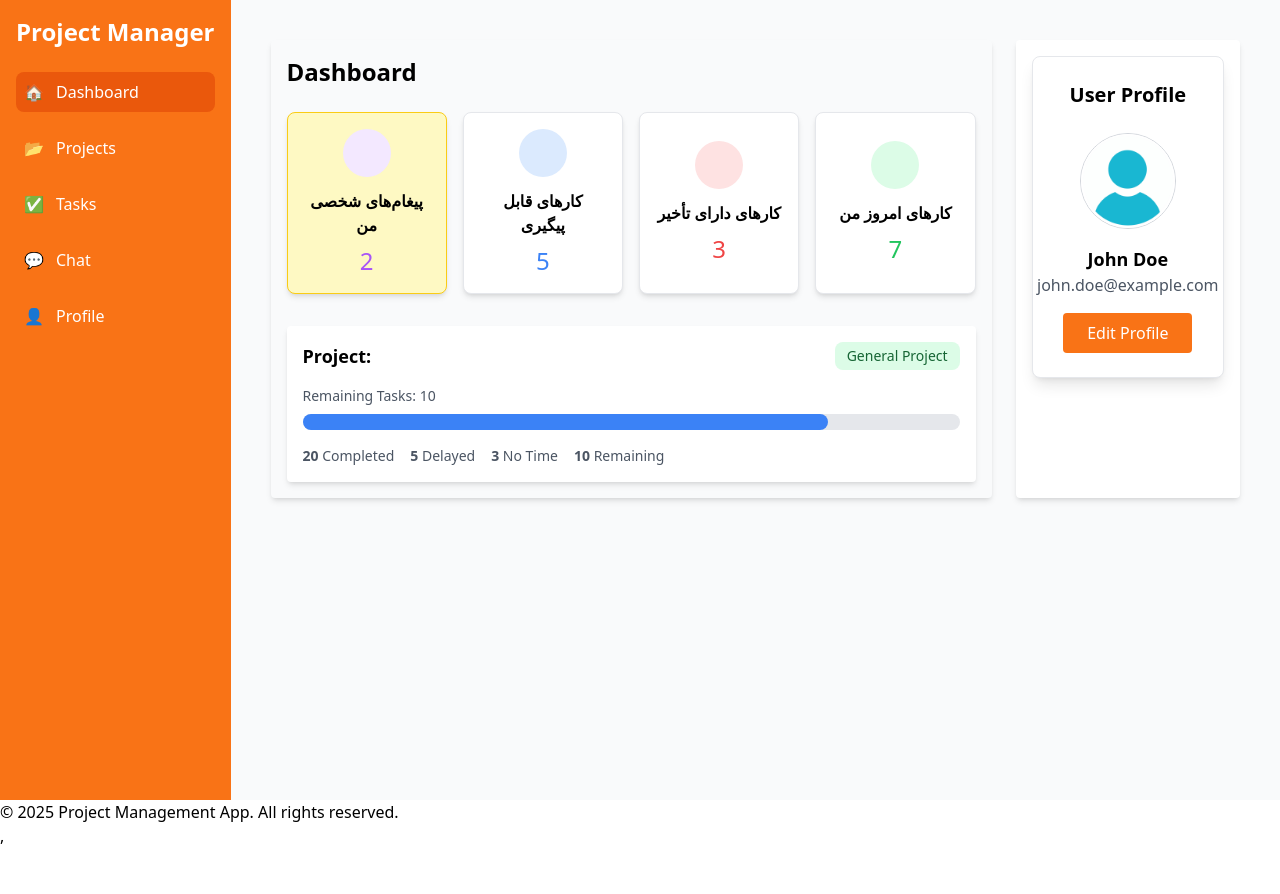
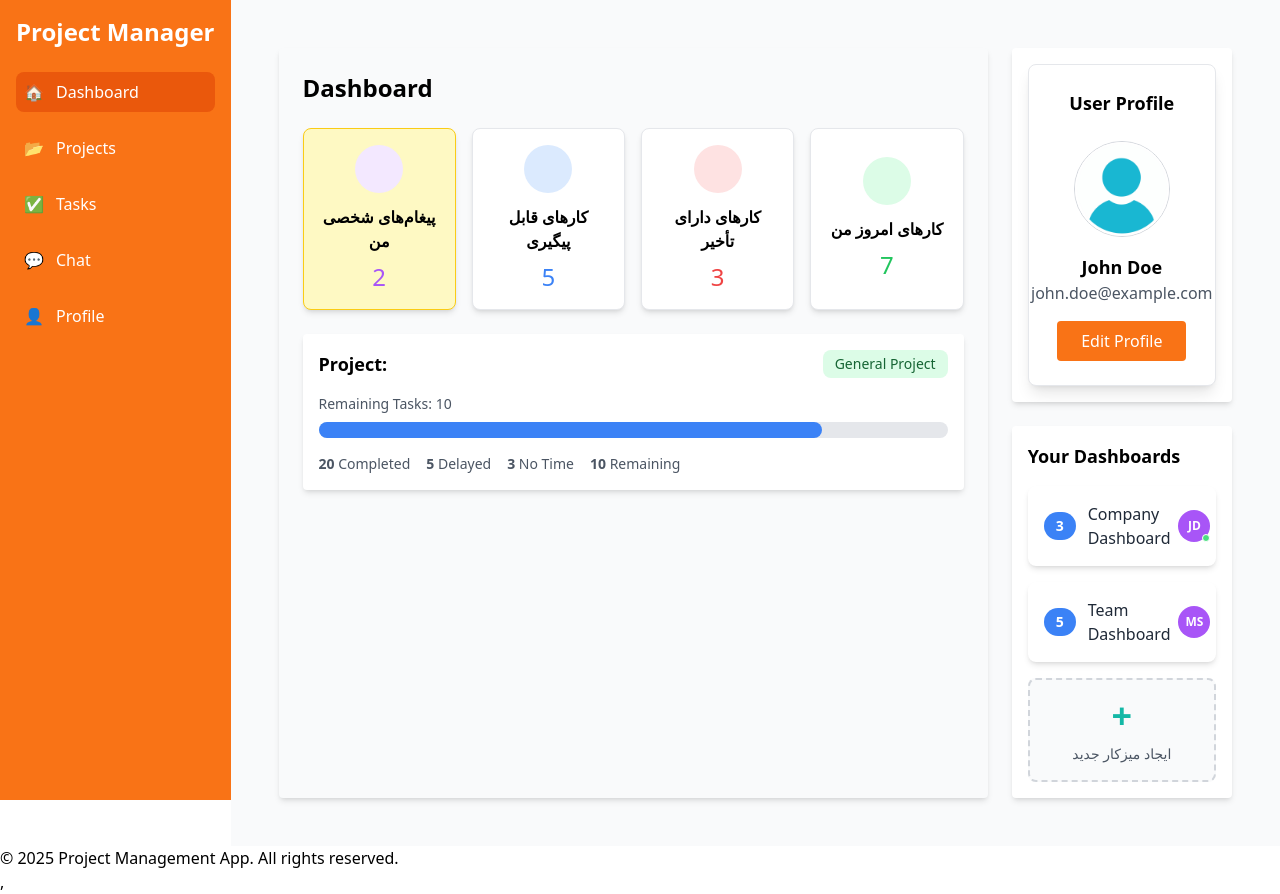
Before and after one commit to Mizito-Web/Mizito-Front, a React (Create React App) app: page /dashboard in a window 1280 px wide. Before the commit the page ends 848 px from the top, so only its background shows below. Built offline with nearby package versions, Linux system fonts and the light colour scheme.

Commit message:
added dashboardList with adding dashboard

```diff
--- /dev/null
+++ b/src/components/Dashboard/AddDashboardModal.js
@@ -0,0 +1,130 @@
+// src/components/Dashboard/AddDashboardModal.js
+import React, { useState } from 'react';
+
+const AddDashboardModal = ({ onClose, onAdd }) => {
+  const [dashboardName, setDashboardName] = useState('');
+  const [colleagues, setColleagues] = useState([]);
+  const [colleagueInput, setColleagueInput] = useState('');
+  const [error, setError] = useState('');
+
+  const handleAddColleague = () => {
+    if (colleagueInput.trim()) {
+      setColleagues([...colleagues, colleagueInput.trim()]);
+      setColleagueInput('');
+    }
+  };
+
+  const handleSubmit = (e) => {
+    e.preventDefault();
+    if (!dashboardName.trim()) {
+      setError('This field is required.');
+      return;
+    }
+    onAdd({
+      id: Date.now(), // Unique ID
+      name: dashboardName,
+      itemCount: 0, // Default to 0
+      colleagues: colleagues.map((name) => ({
+        initials: name
+          .split(' ')
+          .map((part) => part[0].toUpperCase())
+          .join(''),
+        online: false, // Default to offline
+      })),
+    });
+    onClose(); // Close the modal after adding
+  };
+
+  return (
+    <div className="fixed inset-0 bg-gray-900 bg-opacity-50 flex items-center justify-center z-50">
+      <div className="bg-white rounded-lg shadow-lg w-full max-w-md p-6">
+        <button
+          onClick={onClose}
+          className="absolute top-4 right-4 text-gray-500 hover:text-gray-700"
+        >
+          ✕
+        </button>
+        <h2 className="text-xl font-bold mb-4">ایجاد میزکار جدید</h2>
+        <p className="text-sm text-gray-600 mb-4">
+          شما در حال ایجاد یک میزکار جدید هستید.
+        </p>
+        <form onSubmit={handleSubmit}>
+          {/* Dashboard Name */}
+          <div className="mb-4">
+            <label
+              htmlFor="dashboardName"
+              className="block text-sm font-medium text-gray-700"
+            >
+              نام شرکت و یا تیم
+            </label>
+            <input
+              type="text"
+              id="dashboardName"
+              value={dashboardName}
+              onChange={(e) => setDashboardName(e.target.value)}
+              className={`w-full p-3 border ${
+                error ? 'border-red-500' : 'border-gray-300'
+              } rounded`}
+              placeholder="Enter dashboard name"
+            />
+            {error && (
+              <p className="text-red-500 text-sm mt-2">این فیلد الزامی است.</p>
+            )}
+          </div>
+
+          {/* Add Colleagues */}
+          <div className="mb-4">
+            <label className="block text-sm font-medium text-gray-700 mb-2">
+              همکاران خود را به میزکار جدید دعوت نمایید:
+            </label>
+            <div className="flex items-center mb-2">
+              <input
+                type="text"
+                value={colleagueInput}
+                onChange={(e) => setColleagueInput(e.target.value)}
+                className="w-full p-3 border border-gray-300 rounded"
+                placeholder="Enter colleague name"
+              />
+              <button
+                type="button"
+                onClick={handleAddColleague}
+                className="ml-2 bg-blue-500 text-white px-4 py-2 rounded"
+              >
+                +
+              </button>
+            </div>
+            <div className="flex flex-wrap space-x-2">
+              {colleagues.map((colleague, index) => (
+                <span
+                  key={index}
+                  className="bg-gray-100 text-gray-700 px-3 py-1 rounded-full text-sm"
+                >
+                  {colleague}
+                </span>
+              ))}
+            </div>
+          </div>
+
+          {/* Submit Button */}
+          <div className="flex justify-end">
+            <button
+              type="button"
+              onClick={onClose}
+              className="text-gray-600 px-4 py-2"
+            >
+              انصراف
+            </button>
+            <button
+              type="submit"
+              className="ml-2 bg-blue-500 text-white px-4 py-2 rounded"
+            >
+              ایجاد میزکار جدید
+            </button>
+          </div>
+        </form>
+      </div>
+    </div>
+  );
+};
+
+export default AddDashboardModal;
--- /dev/null
+++ b/src/components/Dashboard/AddNewDashboardCard.js
@@ -0,0 +1,16 @@
+// src/components/Dashboard/AddNewDashboardCard.js
+import React from 'react';
+
+const AddNewDashboardCard = ({ onAdd }) => {
+  return (
+    <div
+      className="bg-gray-50 border-dashed border-2 border-gray-300 rounded-lg p-4 flex flex-col items-center justify-center cursor-pointer hover:bg-gray-100"
+      onClick={onAdd}
+    >
+      <span className="text-4xl text-teal-500 font-bold">+</span>
+      <p className="text-gray-600 text-sm mt-2">ایجاد میزکار جدید</p>
+    </div>
+  );
+};
+
+export default AddNewDashboardCard;
--- /dev/null
+++ b/src/components/Dashboard/DashboardCard.js
@@ -0,0 +1,38 @@
+// src/components/Dashboard/DashboardCard.js
+import React from 'react';
+
+const DashboardCard = ({ dashboard, onSelect }) => {
+  return (
+    <div
+      className="bg-white rounded-lg shadow-md p-4 flex justify-between items-center cursor-pointer hover:bg-gray-100"
+      onClick={() => onSelect(dashboard.id)}
+    >
+      {/* Left Side: Badge and Name */}
+      <div>
+        <div className="flex items-center">
+          <span className="bg-blue-500 text-white text-sm font-bold rounded-full px-3 py-1 mr-3">
+            {dashboard.itemCount}
+          </span>
+          <h3 className="text-gray-800 font-medium">{dashboard.name}</h3>
+        </div>
+      </div>
+
+      {/* Right Side: Colleague's Avatar */}
+      <div className="flex items-center">
+        {dashboard.colleagues.map((colleague, index) => (
+          <div
+            key={index}
+            className="w-8 h-8 rounded-full bg-purple-500 text-white text-xs font-bold flex items-center justify-center ml-2 relative"
+          >
+            {colleague.initials}
+            {colleague.online && (
+              <span className="absolute bottom-0 right-0 w-2 h-2 bg-green-400 rounded-full border border-white"></span>
+            )}
+          </div>
+        ))}
+      </div>
+    </div>
+  );
+};
+
+export default DashboardCard;
--- /dev/null
+++ b/src/components/Dashboard/DashboardList.js
@@ -0,0 +1,26 @@
+// src/components/Dashboard/DashboardList.js
+import React, { useState } from 'react';
+import DashboardCard from './DashboardCard';
+import AddNewDashboardCard from './AddNewDashboardCard';
+import AddDashboardModal from './AddDashboardModal';
+
+const DashboardList = ({ dashboards, onSelect, onAdd }) => {
+  const [isModalOpen, setIsModalOpen] = useState(false);
+
+  return (
+    <div className="space-y-4">
+      {dashboards.map((dashboard) => (
+        <DashboardCard key={dashboard.id} dashboard={dashboard} onSelect={onSelect} />
+      ))}
+      <AddNewDashboardCard onAdd={() => setIsModalOpen(true)} />
+      {isModalOpen && (
+        <AddDashboardModal
+          onClose={() => setIsModalOpen(false)}
+          onAdd={onAdd}
+        />
+      )}
+    </div>
+  );
+};
+
+export default DashboardList;
--- a/src/components/Profile/ProfileInfo.js
+++ b/src/components/Profile/ProfileInfo.js
@@ -20,8 +20,8 @@ const ProfileInfo = ({ user, onSave }) => {
     };
 
     return (
-        <div className="profile-info p-6 bg-white shadow-lg rounded-lg border border-gray-200">
-            <h2 className="text-xl font-bold text-center mb-6">User Profile</h2>
+        <div className="profile-info p-6 bg-white shadow-lg min-w-6 rounded-lg border border-gray-200">
+            <h2 className="text-x1 xs:text-sm sm:text-lg font-bold text-center mb-6">User Profile</h2>
             <div className="flex flex-col items-center space-y-4">
                 {/* User Avatar */}
                 <img
--- a/src/pages/Dashboard.js
+++ b/src/pages/Dashboard.js
@@ -1,29 +1,52 @@
-import React, { useEffect,useState } from 'react';
+import React, { useEffect, useState } from 'react';
 import ProfileInfo from '../components/Profile/ProfileInfo';
 import TaskSummary from '../components/Tasks/TaskSummary';
 import ProjectProgress from '../components/Projects/ProjectProgress';
+import DashboardList from '../components/Dashboard/DashboardList';
 
 const Dashboard = () => {
   const [user, setUser] = useState({
     name: 'John Doe',
     email: 'john.doe@example.com',
-        avatar: '/avatar.png', // Replace with your sample avatar
+    avatar: '/avatar.png',
   });
+
   const [progressData, setProgressData] = useState(null);
 
+  const [dashboards, setDashboards] = useState([
+    {
+      id: 1,
+      name: 'Company Dashboard',
+      itemCount: 3,
+      colleagues: [{ initials: 'JD', online: true }],
+    },
+    {
+      id: 2,
+      name: 'Team Dashboard',
+      itemCount: 5,
+      colleagues: [{ initials: 'MS', online: false }],
+    },
+  ]);
+
   const handleSaveProfile = (updatedUser) => {
-        // Update the user state with the new data
     setUser(updatedUser);
     console.log('Profile updated:', updatedUser);
   };
 
+  const handleAddDashboard = (newDashboard) => {
+    setDashboards((prevDashboards) => [...prevDashboards, newDashboard]);
+  };
+
+  const handleSelectDashboard = (dashboardId) => {
+    console.log(`Selected dashboard ID: ${dashboardId}`);
+  };
+
   useEffect(() => {
-    // Simulate API call
     const fetchProgressData = async () => {
       const data = await new Promise((resolve) =>
         setTimeout(() => {
           resolve({
-            type: "General Project",
+            type: 'General Project',
             remainingTasks: 10,
             completionPercentage: 80,
             completedTasks: 20,
@@ -39,14 +62,18 @@ const Dashboard = () => {
   }, []);
 
   return (
-        <div className="grid grid-cols-12 gap-6 p-4">
+    <div className="grid grid-cols-12 gap-6 p-6">
       {/* Main Content */}
-            <div className="col-span-9 bg-gray-50 p-4 rounded shadow-md">
+      <div className="col-span-9 bg-gray-50 p-6 rounded shadow-md">
         <h1 className="text-2xl font-bold mb-6">Dashboard</h1>
+
         {/* Task Summary Section */}
-                <TaskSummary/>
-                <div className="mt-8">
+        <div className="mb-6">
+          <TaskSummary />
+        </div>
+
         {/* Project Progress Section */}
+        <div>
           {progressData ? (
             <ProjectProgress progressData={progressData} />
           ) : (
@@ -55,9 +82,22 @@ const Dashboard = () => {
         </div>
       </div>
 
-            {/* Right Sidebar: Profile Info */}
-            <div className="col-span-3 bg-white rounded shadow-md p-4">
+      {/* Right Sidebar */}
+      <div className="col-span-3 flex flex-col gap-6">
+        {/* Profile Info */}
+        <div className="bg-white rounded shadow-md p-4">
           <ProfileInfo user={user} onSave={handleSaveProfile} />
+        </div>
+
+        {/* Dashboard List */}
+        <div className="bg-white rounded shadow-md p-4">
+          <h2 className="text-lg font-bold mb-4">Your Dashboards</h2>
+          <DashboardList
+            dashboards={dashboards}
+            onSelect={handleSelectDashboard}
+            onAdd={handleAddDashboard}
+          />
+        </div>
       </div>
     </div>
   );
--- a/src/pages/dash2.js
+++ b/src/pages/dash2.js
@@ -2,7 +2,6 @@ import React, { useEffect, useState } from "react";
 import ProjectProgress from "../components/Projects/ProjectProgress";
 
 const Dashboard = () => {
-  const [progressData, setProgressData] = useState(null);
 
     useEffect(() => {
         // Simulate API call
@@ -28,11 +27,7 @@ const Dashboard = () => {
   return (
     <div>
       <h1 className="text-2xl font-bold mb-6">Dashboard</h1>
-      {progressData ? (
-        <ProjectProgress progressData={progressData} />
-      ) : (
-        <p>Loading project data...</p>
-      )}
+
     </div>
 
   );
```
Lines whose indentation alone changed are shown as unchanged.
